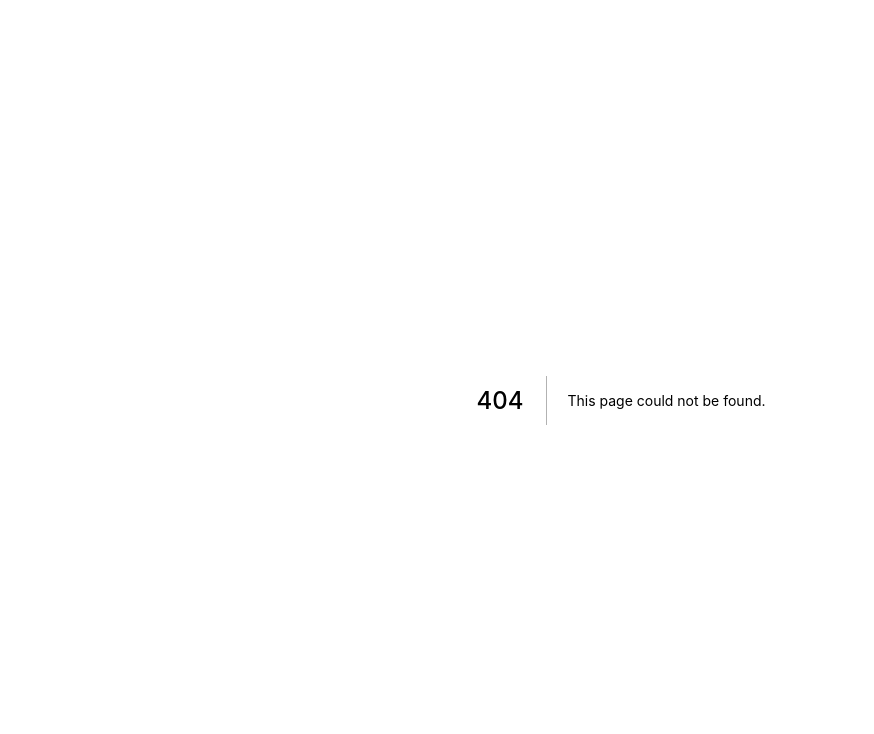
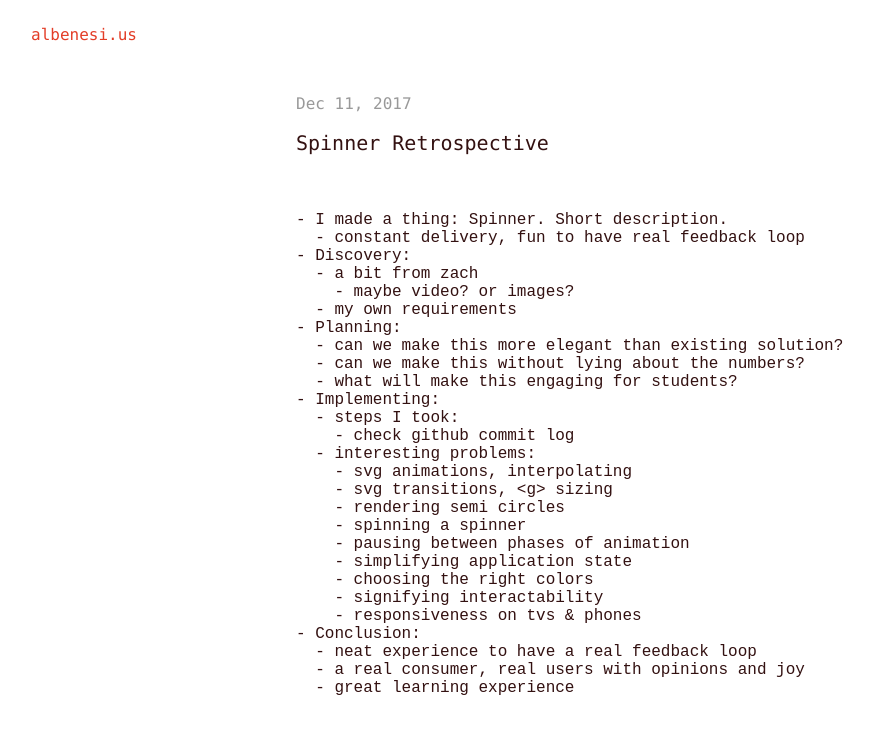
Before and after one commit to frankalbenesius/blog, a Next.js app: page /2017/spinner-retro in a window 1280 px wide. Before the commit this address had no page. Shown: the top 734 px of the page, without its empty margins (19-893 px from the left). Built offline with nearby package versions, Linux system fonts and the light colour scheme.

Commit message:
add spinner retro outline

```diff
--- /dev/null
+++ b/pages/2017/spinner-retro.js
@@ -0,0 +1,45 @@
+import React from 'react'
+import Head from 'next/head'
+import Link from 'next/link'
+import Post from '../../components/Page/Post'
+import Figure from '../../components/Figure'
+import Date from '../../components/Date'
+
+export default () => (
+  <Post>
+    <Head>
+      <title>Spinner Retrospective</title>
+    </Head>
+    <Date>Dec 11, 2017</Date>
+    <h1>Spinner Retrospective</h1>
+    <pre>{`
+- I made a thing: Spinner. Short description.
+  - constant delivery, fun to have real feedback loop
+- Discovery:
+  - a bit from zach
+    - maybe video? or images?
+  - my own requirements
+- Planning:
+  - can we make this more elegant than existing solution?
+  - can we make this without lying about the numbers?
+  - what will make this engaging for students?
+- Implementing:
+  - steps I took:
+    - check github commit log
+  - interesting problems:
+    - svg animations, interpolating
+    - svg transitions, <g> sizing
+    - rendering semi circles
+    - spinning a spinner
+    - pausing between phases of animation
+    - simplifying application state
+    - choosing the right colors
+    - signifying interactability
+    - responsiveness on tvs & phones
+- Conclusion:
+  - neat experience to have a real feedback loop
+  - a real consumer, real users with opinions and joy
+  - great learning experience
+    `}</pre>
+  </Post>
+)
```
